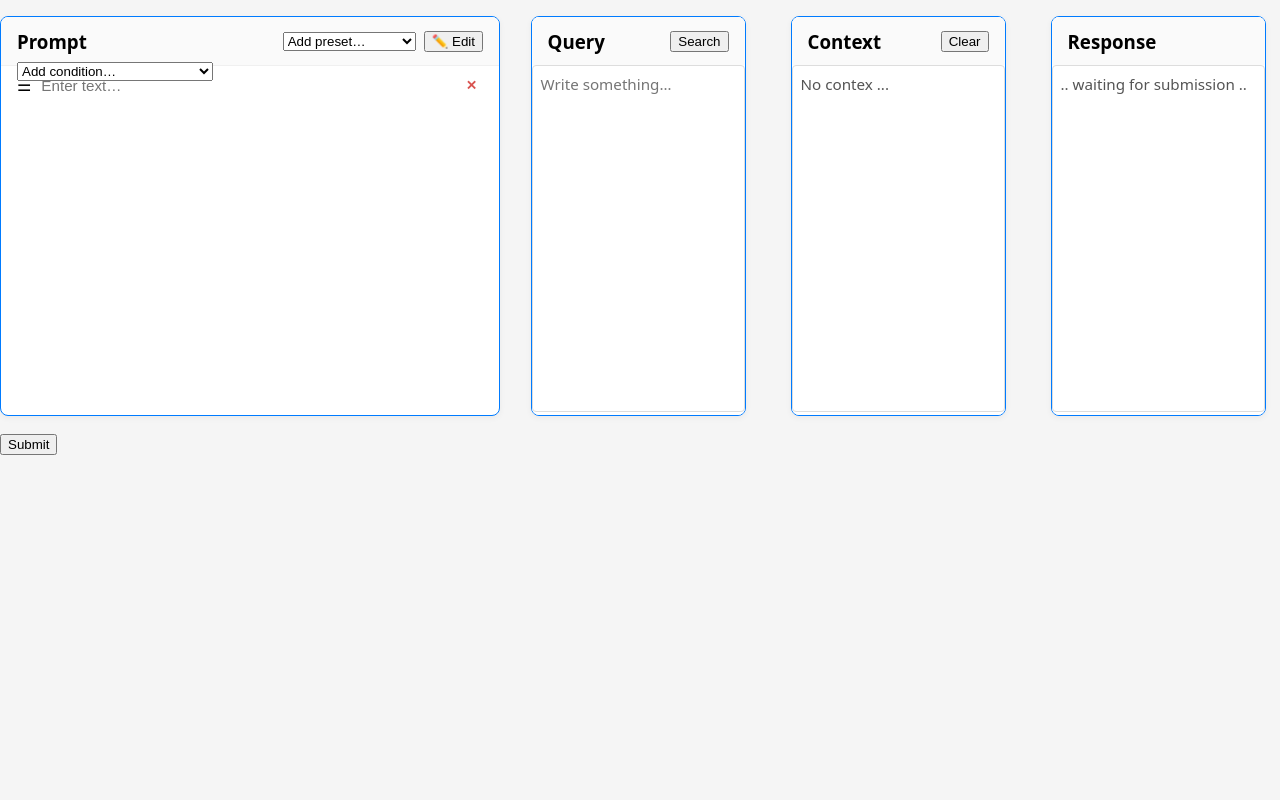
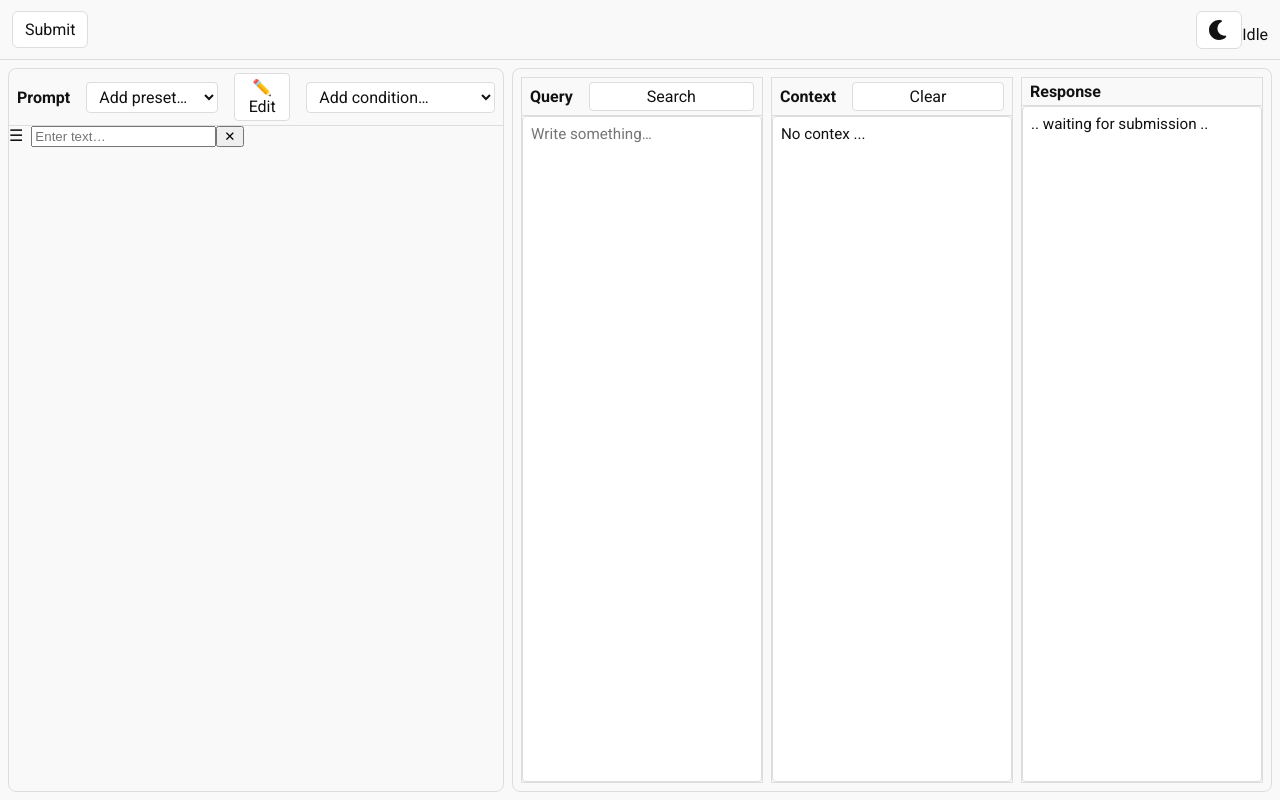
Before and after one commit to digital-codes/dragable_items, a Vue app: page / in a window 1280 px wide. Both pictures are taken after a click on the button "✏️ Edit". Built offline with nearby package versions, Linux system fonts and the light colour scheme; a web font is replaced by a local one.

Commit message:
intermediate scss update

```diff
--- a/package.json
+++ b/package.json
@@ -9,6 +9,12 @@
     "preview": "vite preview"
   },
   "dependencies": {
+    "@fontsource/roboto": "^5.2.8",
+    "@fortawesome/fontawesome-svg-core": "^7.0.1",
+    "@fortawesome/free-brands-svg-icons": "^7.0.1",
+    "@fortawesome/free-regular-svg-icons": "^7.0.1",
+    "@fortawesome/free-solid-svg-icons": "^7.0.1",
+    "@fortawesome/vue-fontawesome": "^3.1.2",
     "fuse.js": "^7.1.0",
     "stopwords-de": "^0.3.0",
     "vue": "^3.5.22",
--- a/src/App.vue
+++ b/src/App.vue
@@ -1,22 +1,44 @@
 <!-- src/App.vue (or any parent view) -->
 <template>
-  <div class="wrapper">
-    <!-- CardList on the left -->
-    <div style="flex:0 1 400px;">
-      <CardList ref="cardListRef" title="Prompt" />
-      <button @click="submit">Submit</button>
+  <div class="app-container" :class="theme">
+    <!-- Header -->
+    <header class="app-header">
+      <div class="left-controls">
+        <button @click="submit" class="submit-btn">Submit</button>
+      </div>
+
+      <div class="right-controls">
+        <button class="theme-toggle" @click="toggleTheme">
+          <font-awesome-icon :icon="['fas', theme === 'light' ? 'moon' : 'sun']" />
+        </button>
+        <div class="status">
+          <span>{{ statusText }}</span>
+          <span v-if="loading" class="spinner"></span>
+        </div>
+      </div>
+    </header>
+
+    <!-- Main layout -->
+    <div class="wrapper">
+      <!-- CardList -->
+      <div class="cardlist-container">
+        <CardList ref="cardListRef" title="Prompt" />
+      </div>
+
+      <!-- EditFields -->
+      <div class="editfields-container">
+        <EditField class="editfield" title="Query" v-model:fieldContent="query" :disabled="false" ref="queryFieldRef" button="Search"
+          @button-click="ctxSearch" />
+        <EditField class="editfield" title="Context" v-model:fieldContent="context" :disabled="true" button="Clear"
+          @button-click="ctxClear" />
+        <EditField class="editfield" title="Response" v-model:fieldContent="response" :disabled="true" />
+      </div>
     </div>
-
-    <!-- EditField on the right (or below – CSS decides) -->
-
-    <EditField title="Query" v-model:fieldContent="query" :disabled="false" ref="queryFieldRef" button="Search" @button-click="ctxSearch"/>
-    <EditField title="Context" v-model:fieldContent="context" :disabled="true" button="Clear" @button-click="ctxClear"/>
-    <EditField title="Response" v-model:fieldContent="response" :disabled="true" />
   </div>
 </template>
 
 <script setup lang="ts">
-import { ref } from "vue";
+import { ref, onMounted } from "vue";
 import { watch } from "vue";
 import CardList from "./components/CardList.vue";
 import EditField from "./components/EditField.vue";
@@ -32,15 +54,10 @@ const context = ref("No contex ...");
 
 const response = ref(".. waiting for submission ..");
 
-// queryfield is provided via expose from EditField.vue
-/* alternative ...
-watch(
-  () => queryFieldRef.value?.content,
-  (newVal, oldVal) => {
-    console.log('QueryField content changed from', oldVal, '→', newVal);
-  }
-);
-*/
+const loading = ref(false);
+const statusText = ref("Idle");
+const theme = ref("light");
+
 
 // query is bound to modelValue of EditField
 watch(query, (newVal, oldVal) => {
@@ -54,8 +71,12 @@ const submit = () => {
   console.log("Query:", query.value);
   console.log("CardList items:", cardListRef.value?.getCombinedText());
   console.log("Context:", context.value);
+  loading.value = true;
+  statusText.value = "Loading...";
   // Simulate a response
   setTimeout(() => {
+    loading.value = false;
+    statusText.value = "Done";
     response.value = "This is a simulated response based on the query and card list.";
   }, 2000);
 };
@@ -65,10 +86,14 @@ const ctxSearch = () => {
   // Example action: prepend "Searching for: " to the query field content
   if (query.value !== "") {
     context.value = "Searching for: " + (query.value || "");
+    loading.value = true;
+    statusText.value = "Searching...";
     const results = search(query.value);
     console.log("Search results:", results);
     response.value = ".. waiting for submission ..";
     setTimeout(() => {
+      loading.value = false;
+      statusText.value = "Done";
       context.value = results.length > 0 ? "Results: " + results.join(", ") : "No results found.";
     }, 2000);
   }
@@ -82,18 +107,19 @@ const ctxClear = () => {
   }
 };
 
+function toggleTheme() {
+  theme.value = theme.value === "light" ? "dark" : "light";
+  localStorage.setItem("app-theme", theme.value);
+}
+
+onMounted(() => {
+  const saved = localStorage.getItem("app-theme");
+  if (saved) {
+    theme.value = saved;
+  }
+});
 
 </script>
 
 <style scoped>
-.wrapper {
-  /* Example layout – flex makes them sit side‑by‑side */
-  display: flex;
-  flex-direction: row;
-  /* change to column if you want stacking */
-  gap: 1rem;
-  /* space between the two cards */
-  justify-content: center;
-  /* centre them horizontally */
-}
 </style>
--- a/src/components/CardList.vue
+++ b/src/components/CardList.vue
@@ -1,8 +1,8 @@
 <!-- src/components/CardList.vue -->
 <template>
-  <div :class="[styles.cardContainer, styles.listCard]" >
+  <div :class="['cardContainer', 'listCard']" >
     <!-- ===== Header ===== -->
-    <div :class="styles.cardHeader">
+    <div class="cardHeader">
       <h3>{{ title }}</h3>
 
       <select v-model="selectedTemplate" @change="addFromTemplate">
@@ -12,8 +12,8 @@
 
       <button @click="addEmptyItem">✏️ Edit</button>
 
-      <select v-if="!condition" v-model="selectedCondition" @change="addCondition">
-        <option disabled value="">Add condition…</option>
+      <select v-model="selectedCondition" @change="addCondition" :disabled="condition">
+        <option value="">Add condition…</option>
         <option v-for="(c, i) in conditionPresets" :key="i" :value="c">
           {{ c }}
         </option>
@@ -50,7 +50,6 @@
 import { ref } from 'vue';
 import draggable from 'vuedraggable';
 import ListItem from './ListItem.vue';
-import styles from '@/styles/style.module.scss'
 
 /* ---------- Types ---------- */
 interface ListItemData {
--- a/src/components/EditField.vue
+++ b/src/components/EditField.vue
@@ -1,8 +1,8 @@
 <!-- src/components/EditField.vue -->
 <template>
-  <div :class="styles.cardContainer">
+  <div class="cardContainer">
     <!-- Header -->
-    <div :class="styles.cardHeader">
+    <div class="cardHeader">
       <h3>{{ title }}</h3>
       <button v-if="button" @click="$emit('button-click')">{{ button }}</button>
     </div>
@@ -10,7 +10,7 @@
     <!-- Textarea – full‑width, non‑resizable, vertical scroll -->
     <textarea
       v-model="content"
-      :class="styles.editTextarea"
+      class="editTextarea"
       :placeholder="placeHolder"
       :disabled="disabled"
     ></textarea>
@@ -19,7 +19,6 @@
 
 <script lang="ts" setup>
 import { ref } from 'vue';
-import styles from '@/styles/style.module.scss'
 
 import { watch, computed } from 'vue';
 
--- a/src/components/ListItem.vue
+++ b/src/components/ListItem.vue
@@ -1,6 +1,6 @@
 <!-- src/components/ListItem.vue -->
 <template>
-  <div :class="[styles.listItem, { [styles.fixed]: fixed }]">
+  <div :class="['listItem', { fixed }]">
     <!-- static class for the drag‑handle (cursor handled in global CSS) -->
     <span v-if="!fixed" class="drag-handle">☰</span>
 
@@ -9,15 +9,14 @@
       @input="onInput"
       :readonly="fixed"
       placeholder="Enter text…"
-      :class="styles.itemInput"
+      class="itemInput"
     />
 
-    <button :class="styles.deleteBtn" @click="$emit('delete')">✕</button>
+    <button class="deleteBtn" @click="$emit('delete')">✕</button>
   </div>
 </template>
 
 <script lang="ts" setup>
-import styles from '@/styles/style.module.scss'
 
 // ----- Props ----------------------------------------------------
 interface Props {
--- a/src/styles/style.module.scss
+++ b/src/styles/style.module.scss
@@ -1,134 +1,399 @@
-/* --------------------------------------------------------------
-   This file defines the visual “card” that both components will use.
-   Import it in any component that should look like the CardList.
-   -------------------------------------------------------------- */
+/* =========================================================
+   Global variables
+   ========================================================= */
+:root {
+  --bg-light: #f9f9f9;
+  --bg-dark: #1e1e1e;
 
-body {
-  background: #f5f5f5;
+  --text-light: #111;
+  --text-dark: #eee;
+
+  --border-light: #ddd;
+  --border-dark: #444;
+
+  --control-bg-light: #fff;
+  --control-bg-dark: #2a2a2a;
+
+  --control-hover-light: #f0f0f0;
+  --control-hover-dark: #333;
+
+  --header-height: 60px;
+  --gap: 8px;
+}
+
+/* =========================================================
+   Base and viewport locking (global, even in CSS Modules)
+   ========================================================= */
+:global(html),
+:global(body) {
   margin: 0;
   padding: 0;
-  font-family: system-ui, sans-serif;
-  width:100vw;
-  height:100vh;
-  box-sizing: border-box;
-}
-:root {
-  --primary-color: #007bff;
-  --primary-color-hover: #0056b3;
-}
-
-#app {
-  display: flex;
-  flex-direction: column;
-  align-items: center;
-  justify-content: center;
-  padding: 1rem;
-  box-sizing: border-box;
-  width:100vw;
-  height:100vh;
-}
-
-.wrapper {
-  display: flex;
-  flex-direction: row;
-  justify-content: space-around;
-  align-items: flex-start;
-  gap: 1rem;
-  padding: 1rem;
-  width:100vw;
-  height:100vh;
+  height: 100%;
+  overflow: hidden; /* no page scroll; internal containers scroll */
   box-sizing: border-box;
 }
 
-
-.cardContainer {
-  height: 400px; // all cards
-  max-width: 500px;
-  margin: 1rem auto;
-  border: 1px solid var(--primary-color);
-  border-radius: 8px;
-  background: #fff;
-  box-shadow: 0 2px 6px rgba(0, 0, 0, 0.05);
-  font-family: system-ui, sans-serif;
-  overflow-y: scroll;
-  box-sizing: border-box;
+:global(*),
+:global(*::before),
+:global(*::after) {
+  box-sizing: inherit;
 }
 
-.listCard {
-  width: 700px;
+/* =========================================================
+   App container + theming
+   ========================================================= */
+:global(.app-container) {
+  height: 100vh;
+  display: flex;
+  flex-direction: column;
+  background: var(--bg-light);
+  color: var(--text-light);
+  font-family: "Roboto", system-ui, -apple-system, Segoe UI, Helvetica, Arial, sans-serif;
 }
 
-/* Header area – title + controls */
-.cardHeader {
-  padding: 0.75rem 1rem;
-  background: #fafafa;
+:global(.app-container.dark) {
+  background: var(--bg-dark);
+  color: var(--text-dark);
+}
+
+/* =========================================================
+   Header (fixed on top)
+   ========================================================= */
+:global(.app-header) {
+  position: sticky;
+  top: 0;
+  z-index: 10;
+  height: var(--header-height);
   display: flex;
   align-items: center;
-  gap: 0.5rem;
-  flex-wrap: wrap;
-  position: sticky; top: 0;
-  box-sizing: border-box;
-  height: 48px;
-}
-.cardHeader h3 {
-  margin: 0;
-  flex-grow: 1;
-  box-sizing: border-box;
+  justify-content: space-between;
+  padding: 0 12px;
+  background: inherit;
+  border-bottom: 1px solid var(--border-light);
 }
 
-/* List‑item styling – used only inside CardList */
+:global(.app-container.dark) :global(.app-header) {
+  border-bottom: 1px solid var(--border-dark);
+}
+
+/* =========================================================
+   Themed buttons (submit + theme toggle)
+   ========================================================= */
+
+/* Shared styles */
+:global(.app-header .submit-btn),
+:global(.app-header .theme-toggle) {
+  padding: 8px 12px;
+  border-radius: 6px;
+  border: 1px solid;
+  background: transparent;
+  cursor: pointer;
+  display: inline-flex;
+  align-items: center;
+  justify-content: center;
+  gap: 6px;
+  font: inherit;
+  transition: background 0.2s ease, color 0.2s ease, border-color 0.2s ease;
+
+  svg {
+    width: 20px;
+    height: 20px;
+    fill: currentColor;
+  }
+}
+
+/* Light theme */
+:global(.app-container.light) :global(.submit-btn),
+:global(.app-container.light) :global(.theme-toggle) {
+  color: var(--text-light);
+  border-color: var(--border-light);
+  background: #fff;
+
+  &:hover {
+    background: #f0f0f0;
+  }
+}
+
+/* Dark theme */
+:global(.app-container.dark) :global(.submit-btn),
+:global(.app-container.dark) :global(.theme-toggle) {
+  color: var(--text-dark);
+  border-color: var(--border-dark);
+  background: #2a2a2a;
+
+  &:hover {
+    background: #333;
+  }
+}
+
+:global(.app-header .status) {
+  display: inline-flex;
+  align-items: center;
+  gap: 8px;
+}
+
+@keyframes spin {
+  to { transform: rotate(360deg); }
+}
+:global(.app-header .spinner) {
+  width: 16px;
+  height: 16px;
+  border: 2px solid currentColor;
+  border-top-color: transparent;
+  border-radius: 50%;
+  animation: spin 1s linear infinite;
+}
+
+/* =========================================================
+   Wrapper: full available height below header
+   ========================================================= */
+:global(.wrapper) {
+  height: calc(100vh - var(--header-height));
+  display: grid;
+  gap: var(--gap);
+  padding: var(--gap);
+  /* Important for child scroll areas to work in CSS grid */
+  min-height: 0;
+}
+
+/* -------- Wide screens: 4 columns (CardList wide + 3 fields) -------- */
+@media (min-width: 1200px) {
+  :global(.wrapper) {
+    grid-template-columns: 2fr 1fr 1fr 1fr; /* 4 columns total */
+    grid-template-rows: minmax(0, 1fr);     /* single row fills height */
+    grid-auto-flow: row;
+  }
+
+  :global(.cardlist-container) {
+    grid-column: 1 / 2;     /* first column */
+    grid-row: 1;
+  }
+
+  /* Place the 3 edit fields as a single area that spans 3 columns.
+     Inside it we’ll grid the fields into 3 equal columns. */
+  :global(.editfields-container) {
+    grid-column: 2 / 5;     /* columns 2,3,4 */
+    grid-row: 1;
+  }
+}
+
+/* -------- Narrow screens: CardList full row above; 3 fields below -------- */
+@media (max-width: 1199px) {
+  :global(.wrapper) {
+    grid-template-columns: repeat(3, 1fr);         /* 3 columns */
+    grid-template-rows: minmax(0, 1fr) minmax(0, 1fr); /* 2 rows, equal height */
+    grid-auto-flow: row;
+  }
+
+  :global(.cardlist-container) {
+    grid-column: 1 / -1;   /* span all 3 columns */
+    grid-row: 1;
+  }
+
+  :global(.editfields-container) {
+    grid-column: 1 / -1;   /* span all 3 columns */
+    grid-row: 2;
+  }
+}
+
+/* =========================================================
+   CardList + EditFields containers (don’t scroll; their children do)
+   ========================================================= */
+:global(.cardlist-container),
+:global(.editfields-container) {
+  /* Stretch to fill their grid cell and let inner content manage scroll. */
+  min-height: 0;  /* critical so children can scroll */
+  min-width: 0;
+  border: 1px solid var(--border-light);
+  border-radius: 8px;
+  background: transparent;
+  overflow: hidden; /* keep scroll inside the card components */
+}
+
+:global(.app-container.dark) :global(.cardlist-container),
+:global(.app-container.dark) :global(.editfields-container) {
+  border: 1px solid var(--border-dark);
+}
+
+/* =========================================================
+   Inside the EditFields area: always horizontal, 3 columns
+   ========================================================= */
+:global(.editfields-container) {
+  display: grid;
+  grid-template-columns: repeat(3, 1fr);  /* always 3 columns */
+  grid-template-rows: minmax(0, 1fr);
+  gap: var(--gap);
+  padding: var(--gap);
+  min-height: 0; /* allow children to scroll */
+}
+
+:global(.editfields-container) > * {
+  min-width: 0;
+  min-height: 0;
+  /* Make each EditField child stretch to fill; internal scroll stays inside */
+  display: flex;
+  flex-direction: column;
+}
+
+:global(.editfield) {
+  border: 1px solid var(--border-light);
+}
+:global(.app-container.dark) :global(.editfield) {
+  border: 1px solid var(--border-dark);
+}
+
+
+/* =========================================================
+   Card headers (title + controls row)
+   ========================================================= */
+:global(.cardHeader) {
+  display: flex;
+  align-items: center;
+  justify-content: space-between;
+  gap: 8px;
+  padding: 0.25rem 0.5rem;
+  border-bottom: 1px solid var(--border-light);
+}
+
+:global(.app-container.dark) :global(.cardHeader) {
+  border-bottom: 1px solid var(--border-dark);
+}
+
+:global(.cardHeader h3) {
+  margin: 0;
+  font-size: 1rem;
+  font-weight: 600;
+  flex: 0 0 auto; /* don’t grow/shrink */
+}
+
+/* Controls container — push all controls to the right */
+:global(.cardHeader select),
+:global(.cardHeader button) {
+  font: inherit;
+  padding: 4px 8px;
+  border-radius: 4px;
+  border: 1px solid currentColor;
+  background: transparent;
+  cursor: pointer;
+}
+
+/* Make selects bigger than buttons (triple width) */
+:global(.cardHeader select) {
+  flex: 3 1 auto;  /* 3× relative to button */
+  min-width: 120px;
+}
+
+:global(.cardHeader button) {
+  flex: 1 1 auto;
+  min-width: 40px;
+}
+
+/* Align controls neatly in one row, to the right */
+:global(.cardHeader) > *:not(h3) {
+  margin-left: 8px;
+}
+
+/* Light theme controls */
+:global(.app-container.light) :global(.cardHeader select),
+:global(.app-container.light) :global(.cardHeader button) {
+  background: var(--control-bg-light);
+  border-color: var(--border-light);
+  color: var(--text-light);
+
+  &:hover {
+    background: var(--control-hover-light);
+  }
+}
+
+/* Dark theme controls */
+:global(.app-container.dark) :global(.cardHeader select),
+:global(.app-container.dark) :global(.cardHeader button) {
+  background: var(--control-bg-dark);
+  border-color: var(--border-dark);
+  color: var(--text-dark);
+
+  &:hover {
+    background: var(--control-hover-dark);
+  }
+}
+
+
+/* =========================================================
+   Draggable list item
+   ========================================================= */
+/* Normal draggable item */
 .listItem {
   display: flex;
   align-items: center;
   padding: 0.5rem 1rem;
-  border-top: 1px solid #f0f0f0;
-  background: #fff;
+  border-top: 1px solid var(--border-light);
+  background: var(--control-bg-light);
   box-sizing: border-box;
+  transition: background 0.2s ease;
 }
+
+.app-container.dark .listItem {
+  border-top: 1px solid var(--border-dark);
+  background: var(--control-bg-dark);
+}
+
+/* Fixed item */
 .listItem.fixed {
-  background: #f9f9f9;
-  color: #555;
-  box-sizing: border-box;
-}
-.dragHandle {
-  cursor: grab;
-  margin-right: 0.5rem;
-  user-select: none;
-}
-.itemInput {
-  flex: 1;
-  border: none;
-  outline: none;
-  background: transparent;
-  font-size: 0.95rem;
-}
-.itemInput[readonly] {
+  background: var(--bg-light);
   color: #555;
 }
-.deleteBtn {
+.app-container.dark .listItem.fixed {
+  background: var(--bg-dark);
+  color: #aaa;
+}
+
+/* ===== SortableJS drag states ===== */
+
+/* The chosen item (picked up) */
+.listItem.sortable-chosen {
+  opacity: 0.7;
+  background: #ffd966; /* light yellow highlight */
+}
+.app-container.dark .listItem.sortable-chosen {
+  background: #665500; /* darker yellow in dark mode */
+}
+
+/* The ghost (placeholder following mouse) */
+.listItem.sortable-ghost {
+  opacity: 0.5;
+  border: 2px dashed var(--border-light);
   background: transparent;
-  border: none;
-  color: #d9534f;
-  font-weight: bold;
-  cursor: pointer;
-  margin-left: 0.5rem;
+}
+.app-container.dark .listItem.sortable-ghost {
+  border: 2px dashed var(--border-dark);
+}
+
+/* The item being dragged out of DOM */
+.listItem.sortable-drag {
+  opacity: 0.5;
+  transform: rotate(2deg);
+}
+
+
+// textarea
+:global(.editTextarea) {
+  width: 100%;
+  height: 100%;
+  min-height: 0;
+  resize: none;
+  overflow-y: auto;
+  padding: 0.5rem;
+  border: 1px solid var(--border-light);
+  border-radius: 4px;
+  font-family: inherit;
+  font-size: 0.95rem;
+  background: var(--control-bg-light);
+  color: var(--text-light);
   box-sizing: border-box;
 }
 
-/* Simple textarea styling for the stand‑alone edit field */
-.editTextarea {
-  width: 100%;                 /* take the whole inner width of the card */
-  box-sizing: border-box;      /* include padding/border in the width */
-//  max-height: 300px;           /* stop growing beyond this value */
-  height: calc(400px - 48px - 5px); /* height of card minus header */
-  min-height: 300px;           /* initial height – adjust as you like */
-  resize: none;                /* disables manual resizing */
-  overflow-y: auto;            /* vertical scrollbar appears when needed */
-  padding: 0.5rem;
-  border: 1px solid #ddd;
-  border-radius: 4px;
-  font-family: inherit;
-  font-size: 0.95rem;
-  background: #fff;
-  box-sizing: border-box;
+:global(.app-container.dark) :global(.editTextarea) {
+  border: 1px solid var(--border-dark);
+  background: var(--control-bg-dark);
+  color: var(--text-dark);
 }
```
Also changed, not shown: src/main.ts (+24 -3 lines), 1 other file (tests, documents, lock files or other folders).
